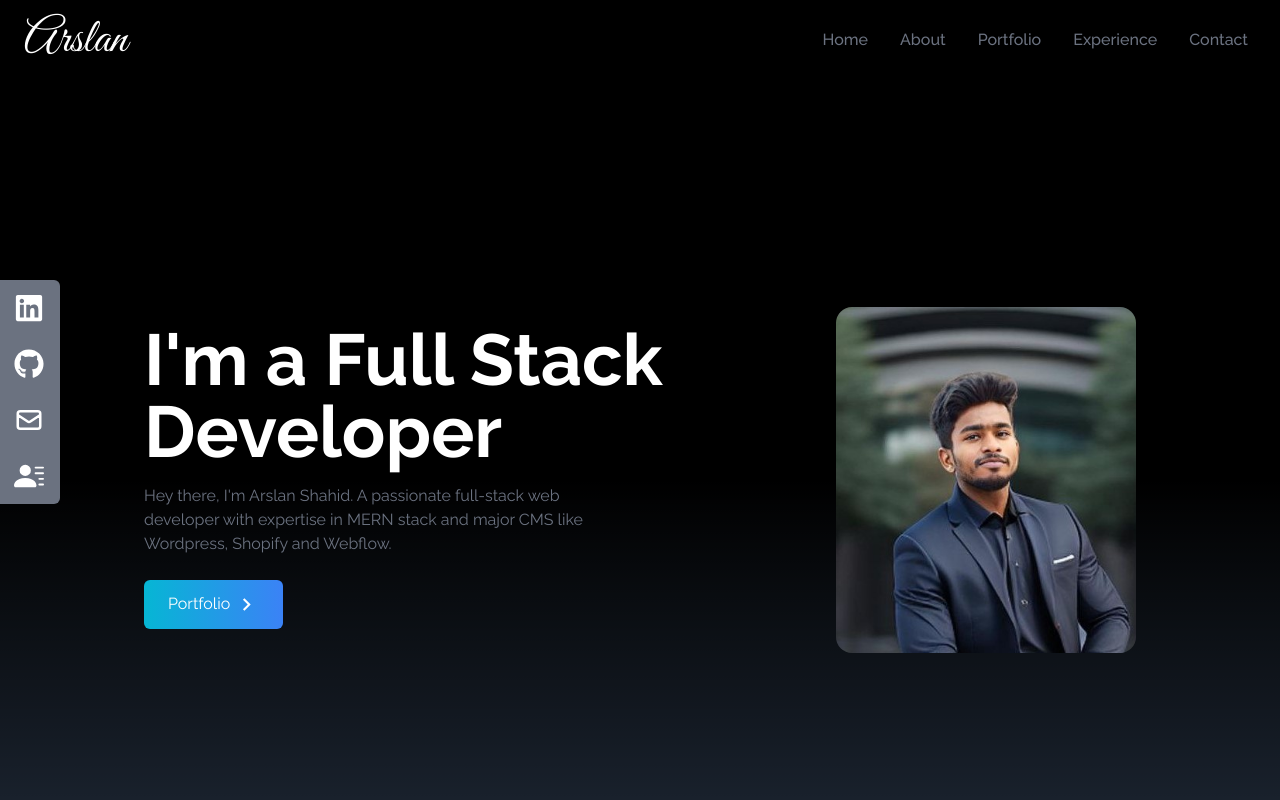
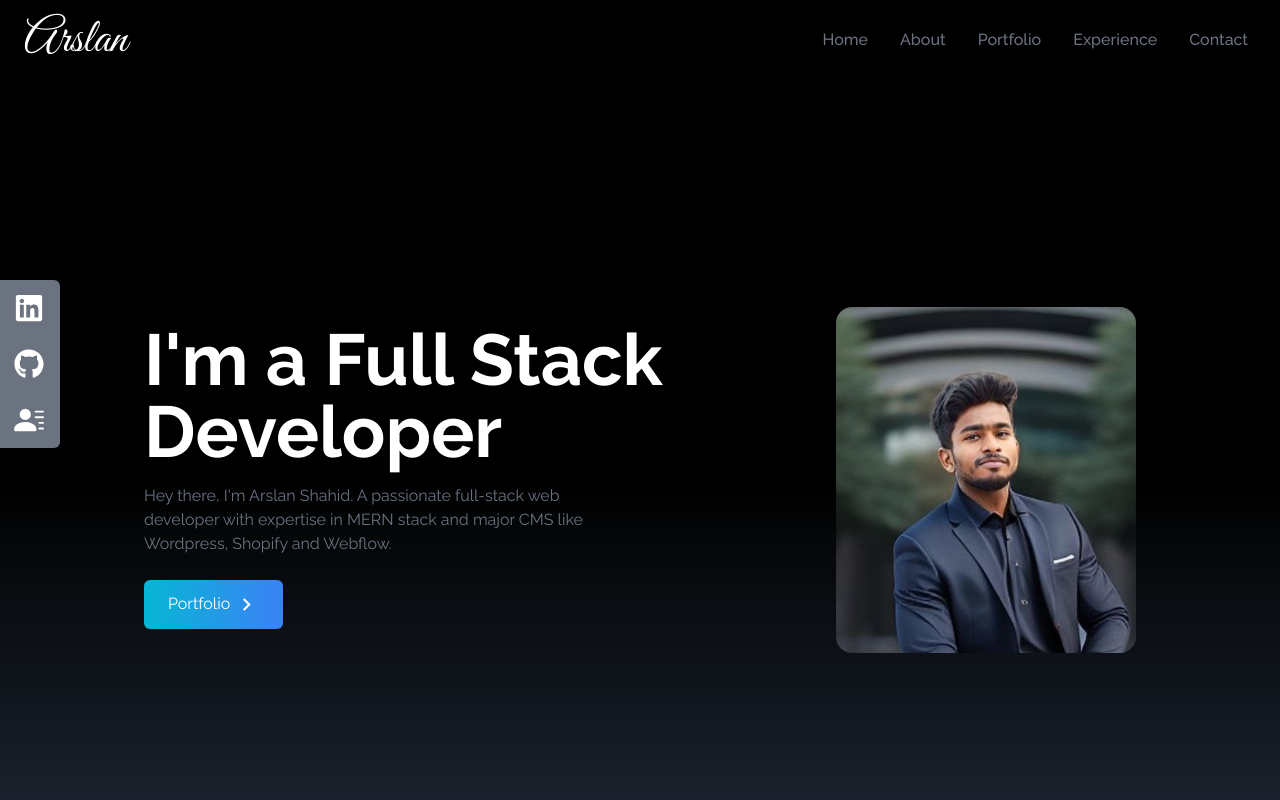
Before and after one commit to Arsla-1/arslan-portfolio, a React (Vite) app: page / in a window 1280 px wide. Shown: the top 800 px of the page. Built offline with nearby package versions, Linux system fonts and the light colour scheme.

Commit message:
improved contact section

```diff
--- a/src/components/About.jsx
+++ b/src/components/About.jsx
@@ -4,7 +4,7 @@ const About = () => {
   return (
     <div
       name="about"
-      className="w-full h-screen bg-gradient-to-b from-gray-800 to-black text-white"
+      className="w-full h-screen bg-gradient-to-b from-gray-800 to-black text-white pt-8 lg:pt-0"
     >
       <div className="max-w-screen-lg p-4 mx-auto flex flex-col justify-center w-full h-full">
         <div className="pb-8">
--- a/src/components/Contact.jsx
+++ b/src/components/Contact.jsx
@@ -12,6 +12,27 @@ const Contact = () => {
             Contact
           </p>
           <p className="py-6">Submit the form below to get in touch with me.</p>
+        </div>
+        <div className="@apply grid-cols-[1fr_4fr] md:grid items-start">
+          <div className="font-poppins">
+            <div className="flex gap-3 items-center mt-2 py-6 border-b-[1px]">
+              <div className="flex justify-center items-center bg-white p-3 border rounded-full">
+                <i class="fa-solid fa-phone text-black"></i>
+              </div>
+              <div>
+                <h3 className="text-xl font-bold">Phone</h3>
+                <p className="text-slate-400">+91 9935906911</p>
+              </div>
+            </div>
+            <div className="flex gap-3 items-center mt-2 py-6">
+              <div className="flex justify-center items-center bg-white p-3 rounded-full">
+                <i class="fa-solid fa-envelope text-black"></i>
+              </div>
+              <div>
+                <h3 className="text-xl font-bold">Email</h3>
+                <p className="text-slate-400">arsln.shd@gmail.com</p>
+              </div>
+            </div>
           </div>
           <div className="flex justify-center items-center">
             <form
@@ -28,13 +49,13 @@ const Contact = () => {
               <input
                 type="text"
                 name="name"
-              placeholder="Enter you name"
+                placeholder="Enter your name"
                 className="p-2 bg-transparent border-2 rounded-md text-white focus:outline-none"
               />
               <input
                 type="text"
                 name="email"
-              placeholder="Enter you email"
+                placeholder="Enter your email"
                 className="my-4 p-2 bg-transparent border-2 rounded-md text-white focus:outline-none"
               />
               <textarea
@@ -54,6 +75,7 @@ const Contact = () => {
           </div>
         </div>
       </div>
+    </div>
   );
 };
 
--- a/src/components/Home.jsx
+++ b/src/components/Home.jsx
@@ -7,7 +7,7 @@ const Home = () => {
   return (
     <div
       name="home"
-      className="h-screen w-full bg-gradient-to-b from-black via-black to bg-gray-800"
+      className=" h-screen w-full bg-gradient-to-b from-black via-black to bg-gray-800"
     >
       <div className="max-w-screen-lg mx-auto flex flex-col items-center justify-center h-full px-4 md:flex-row">
         <div className="flex flex-col justify-center h-full">
--- a/src/components/SocialLinks.jsx
+++ b/src/components/SocialLinks.jsx
@@ -24,17 +24,17 @@ const SocialLinks = () => {
       ),
       href: "https://github.com/arslan-shd",
     },
+    // {
+    //   id: 3,
+    //   child: (
+    //     <>
+    //       Mail <HiOutlineMail size={30} />
+    //     </>
+    //   ),
+    //   href: "arsln.shd@gmail.com",
+    // },
     {
       id: 3,
-      child: (
-        <>
-          Mail <HiOutlineMail size={30} />
-        </>
-      ),
-      href: "arsln.shd@gmail.com",
-    },
-    {
-      id: 4,
       child: (
         <>
           Resume <BsFillPersonLinesFill size={30} />
--- a/src/index.css
+++ b/src/index.css
@@ -1,6 +1,8 @@
 @import url("https://fonts.googleapis.com/css2?family=Raleway:ital,wght@0,100;0,200;0,300;0,400;0,500;0,600;0,700;0,800;0,900;1,100;1,200;1,300;1,400;1,500;1,600;1,700;1,800;1,900&display=swap");
 
 @import url("https://fonts.googleapis.com/css2?family=Great+Vibes&display=swap");
+
+@import url("https://fonts.googleapis.com/css2?family=Poppins:wght@100;200;300;400;500;600;700;800&display=swap");
 
 @tailwind base;
 @tailwind components;
@@ -8,6 +10,6 @@
 
 @layer base {
   html {
-    font-family: "Raleway", sans-serif;
+    font-family: "Raleway", sans-serif, Poppins;
   }
 }
--- a/tailwind.config.js
+++ b/tailwind.config.js
@@ -5,6 +5,7 @@ export default {
     extend: {},
     fontFamily: {
       signature: "Great Vibes",
+      poppins: "Poppins",
     },
   },
   plugins: [],
```
Lines whose indentation alone changed are shown as unchanged.
